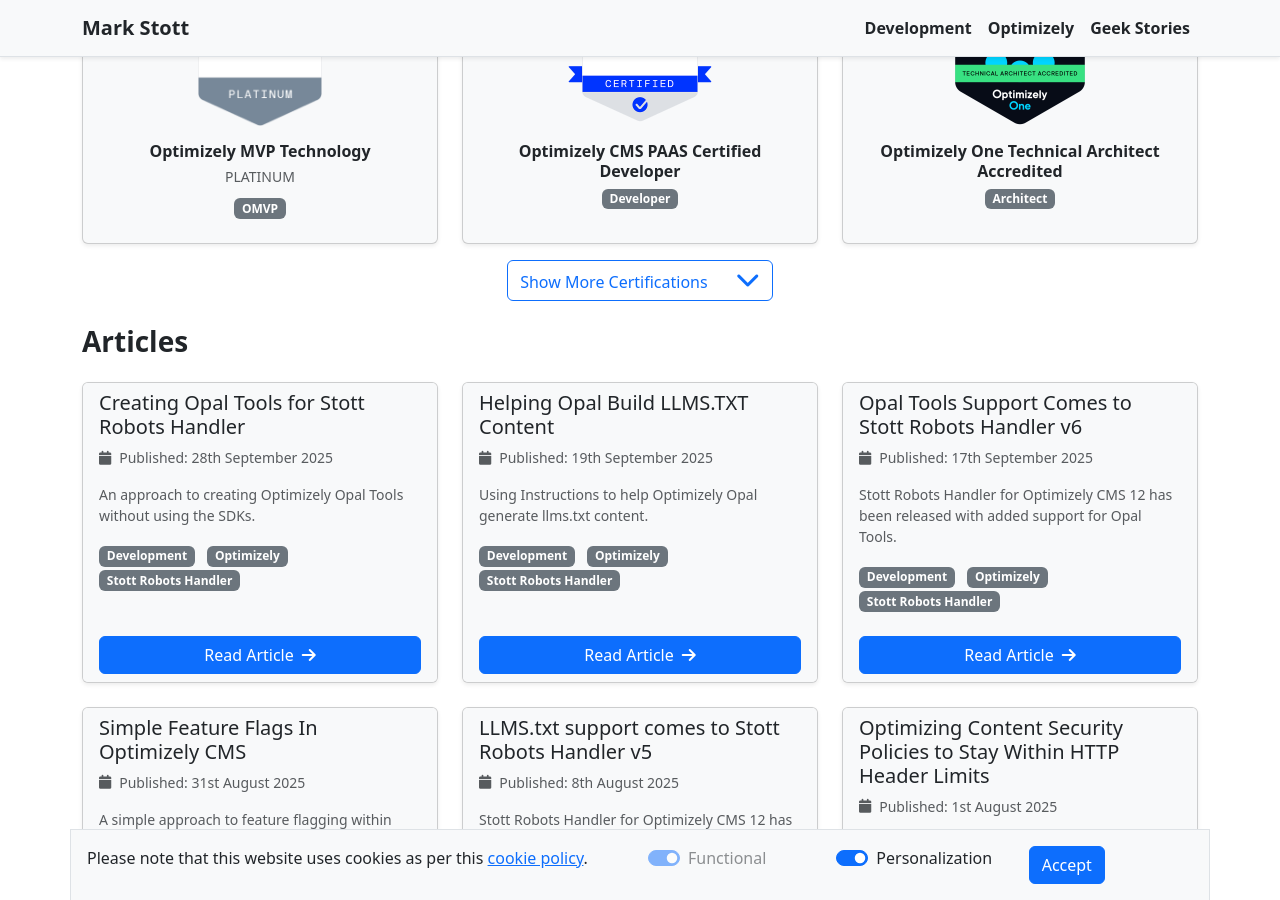
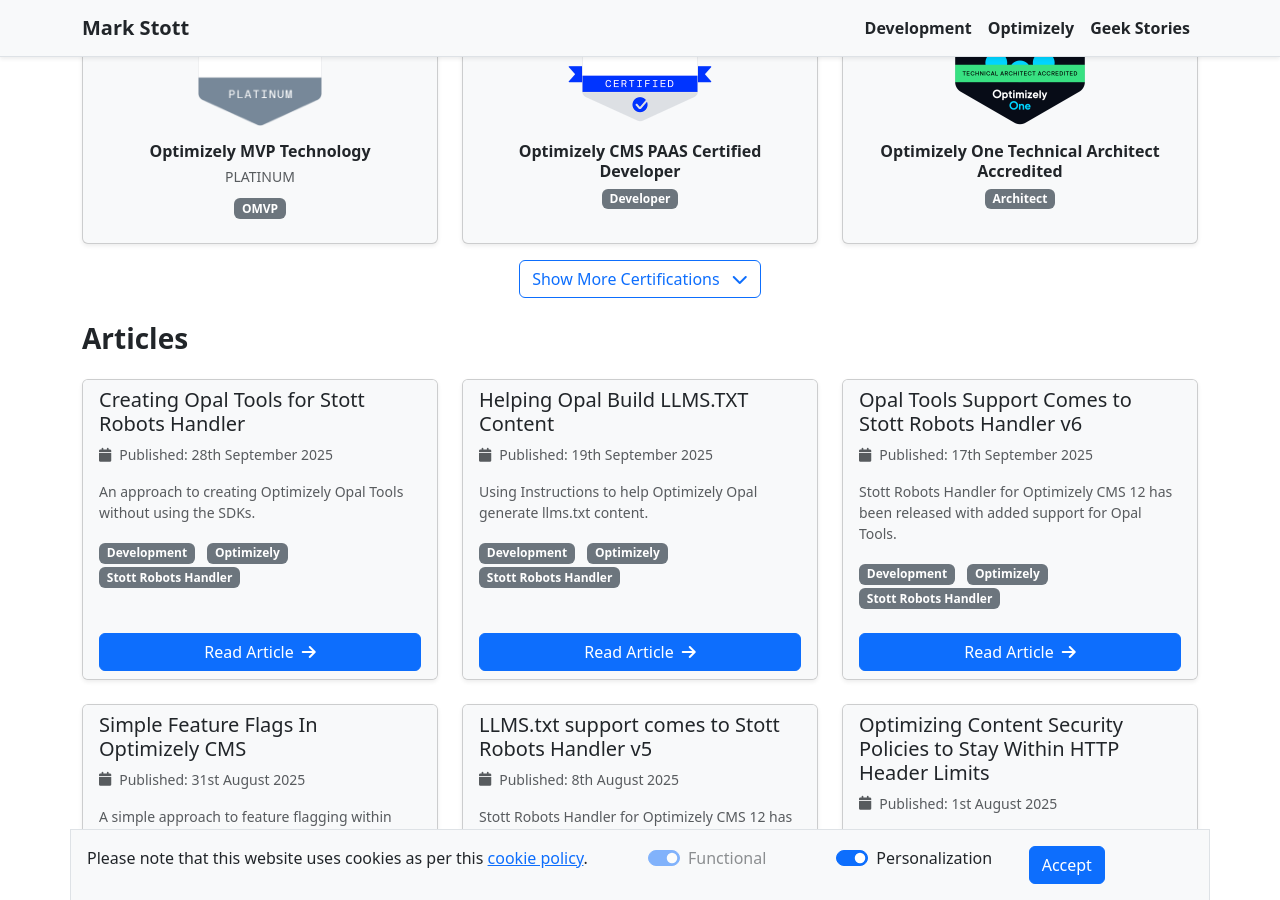
Before and after one commit to GeekInTheNorth/GeekInTheNorth.github.io, a Jekyll site: the page built from Optimizely.md, in a window 1280 px wide and 900 px high, scrolled down 702 px. Built offline with Jekyll 4.4.1, drawn with Linux system fonts in a browser that asks for light colours.

Commit message:
tweak padding on toggle button

```diff
--- a/_layouts/optimizely.html
+++ b/_layouts/optimizely.html
@@ -163,8 +163,8 @@
         <!-- Toggle Button -->
         <div class="text-center">
             <button class="btn btn-outline-primary align-middle" id="toggleCertifications">
-                <span class="me-4" id="certToggleText">Show More Certifications</span>
-                <i class="fas fa-chevron-down fs-4" id="certToggleIcon"></i>
+                <span id="certToggleText">Show More Certifications</span>
+                <i class="fa-solid fa-chevron-down ms-2" id="certToggleIcon"></i>
             </button>
         </div>
     </section>
```
